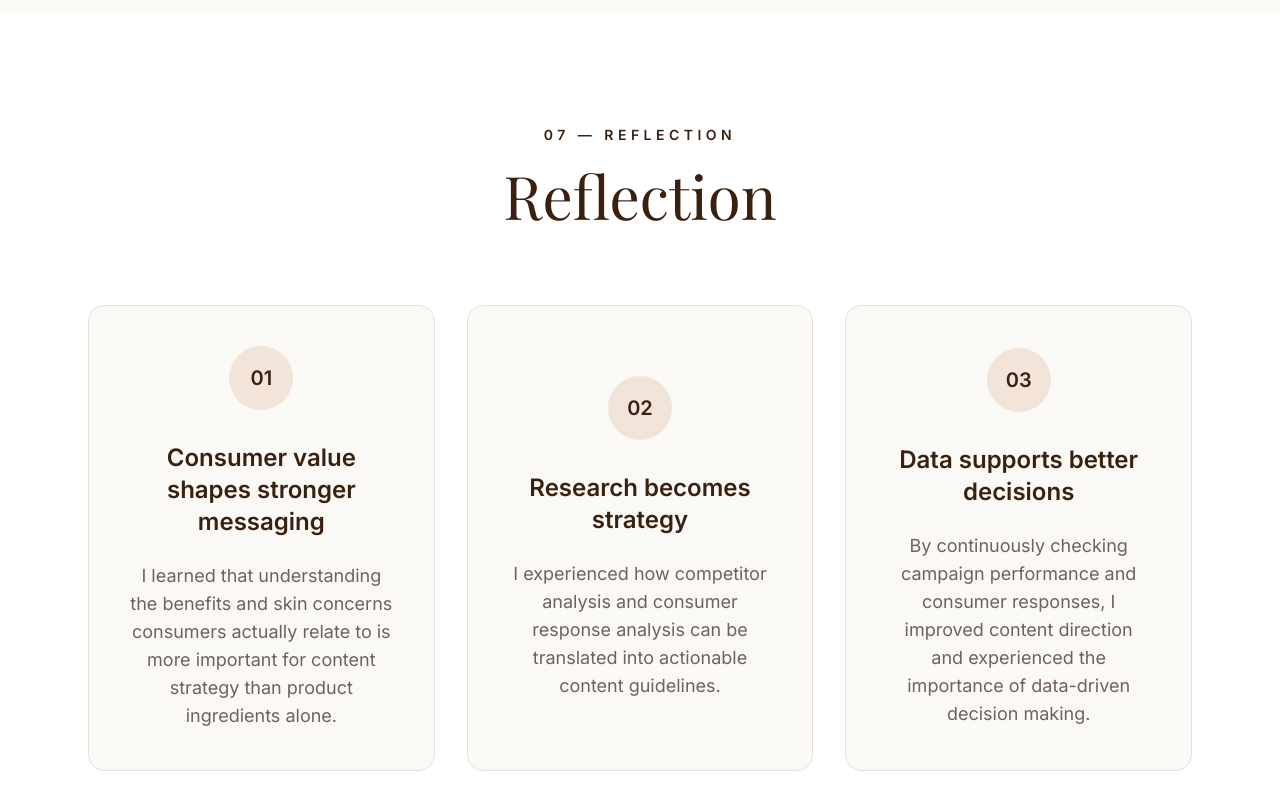
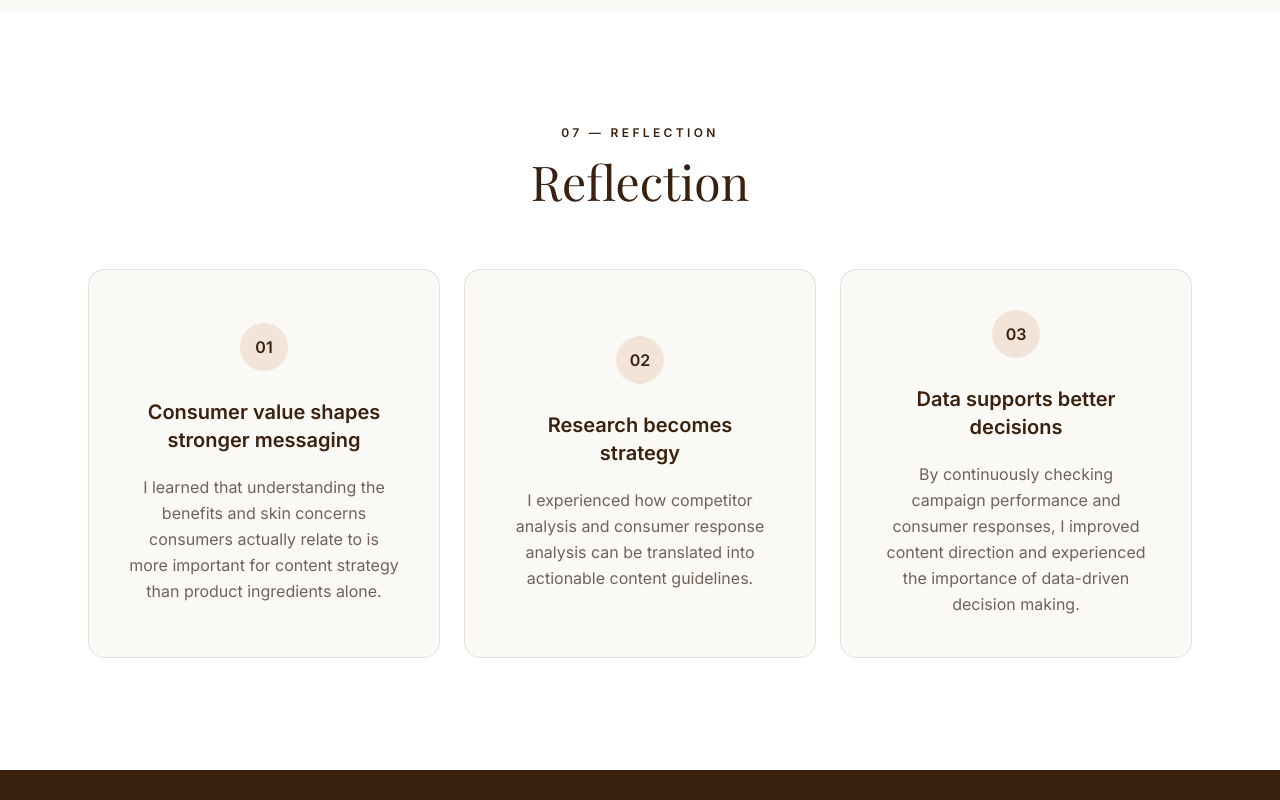
Before and after one commit to yeeunracheljo/yeeunj, a React (Vite) app: page /work/dr-rejuall in a window 1280 px wide. Shown: the part 6780-7580 px from the top of the page. Built offline with nearby package versions, Linux system fonts and the light colour scheme.

Commit message:
234324214214

```diff
--- a/src/pages/work-dr-rejuall/page.tsx
+++ b/src/pages/work-dr-rejuall/page.tsx
@@ -571,23 +571,23 @@ export default function WorkDrRejuall() {
 
         <section id="reflection" className="py-20 md:py-28 bg-white scroll-mt-28">
           <div className="max-w-6xl mx-auto px-6 text-center">
-            <p className="text-xs md:text-sm uppercase tracking-[0.32em] text-[#3A210F] mb-5 font-semibold">
+            <p className="text-xs uppercase tracking-[0.28em] text-[#3A210F] mb-4 font-semibold">
               07 — {t("reflection.label")}
             </p>
-            <h2 className="font-serif text-4xl md:text-6xl text-[#3A210F] mb-16 md:mb-20">{t("reflection.title")}</h2>
-            <div className="grid grid-cols-1 md:grid-cols-3 gap-6 md:gap-8">
+            <h2 className="font-serif text-4xl md:text-5xl text-[#3A210F] mb-14 md:mb-16">{t("reflection.title")}</h2>
+            <div className="grid grid-cols-1 md:grid-cols-3 gap-6">
               {reflectionItems.map((item, index) => (
                 <article
                   key={item.title}
-                  className="bg-[#FAF9F6] rounded-2xl p-8 md:p-10 border border-[#E8E0D8] min-h-[340px] md:min-h-[360px] flex flex-col items-center justify-center transition-all duration-300 hover:-translate-y-1 hover:shadow-lg"
+                  className="bg-[#FAF9F6] rounded-2xl p-8 md:p-10 border border-[#E8E0D8] min-h-72 flex flex-col items-center justify-center transition-all duration-300 hover:-translate-y-1 hover:shadow-lg"
                 >
-                  <span className="w-16 h-16 rounded-full bg-[#F2E4D8] text-[#3A210F] text-xl font-bold flex items-center justify-center mb-8">
+                  <span className="w-12 h-12 rounded-full bg-[#F2E4D8] text-[#3A210F] text-base font-bold flex items-center justify-center mb-7">
                     {String(index + 1).padStart(2, "0")}
                   </span>
-                  <h3 className="text-xl md:text-2xl font-semibold text-[#3A210F] mb-6 leading-snug max-w-[280px]">
+                  <h3 className="text-xl font-semibold text-[#3A210F] mb-5 leading-snug max-w-[260px]">
                     {item.title}
                   </h3>
-                  <p className="text-base md:text-lg text-[#6F625B] leading-relaxed max-w-[320px]">{item.body}</p>
+                  <p className="text-base text-[#6F625B] leading-relaxed max-w-[300px]">{item.body}</p>
                 </article>
               ))}
             </div>
```
